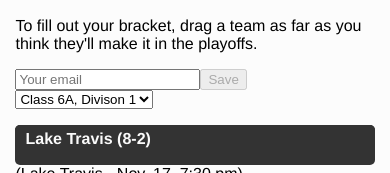
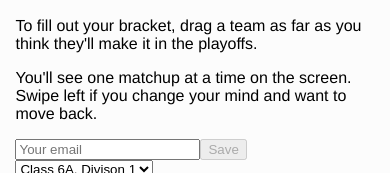
Before and after one commit to sa-express-news/UIL-bracket-17, a React (Create React App) app: page / in a window 390 px wide. Shown: the part 508-681 px from the top of the page. Built offline with nearby package versions, Linux system fonts and the light colour scheme.

Commit message:
Separates 'touch to move' note from 'you'll see one bracket at a time' note so as to only display them to relevant users

```diff
--- a/src/components/Bracket/index.tsx
+++ b/src/components/Bracket/index.tsx
@@ -13,7 +13,7 @@ import { UpdateNode, updateNode, updateBracketID, postBracket, fetchBracket, upd
 import { isTeamUpdateLegal, isBracketComplete } from '../../data-structures/bracket';
 
 import './Bracket.css';
-import instructions, { touchNote, dragNote } from './instructions';
+import instructions, { touchNote, dragNote, mobileNote } from './instructions';
 
 interface BracketState {
     gameIndex: number;
@@ -109,6 +109,8 @@ export default class Bracket extends React.Component<BracketProps, BracketState>
         });
 
         let usageNoteParagraph = <p className="instructions">{this.props.touchEnabled ? touchNote : dragNote}</p>
+
+        let mobileNoteParagraph = window.innerWidth > 767 ? null : <p className="instructions">{mobileNote}</p>
 
         const divisionOptions = [
             {
@@ -209,6 +211,7 @@ export default class Bracket extends React.Component<BracketProps, BracketState>
             <div className="BracketContainer">
                 {instructionParagraphs}
                 {usageNoteParagraph}
+                {mobileNoteParagraph}
                 <div className="input-box">
                     {emailInput}
                     {saveButton}
--- a/src/components/Bracket/instructions.ts
+++ b/src/components/Bracket/instructions.ts
@@ -4,7 +4,9 @@ const instructions: string[] = [
     `Once you’ve completed your bracket(s), fill in your email and hit “save.” Then, bookmark the URL and come back anytime to see how you’re doing. You have until Thursday at 7 p.m. to adjust your bracket. Good luck!`
 ];
 
-export const touchNote = `You'll see one matchup at a time on the screen. Tap the team you think will win to move to the next matchup. Swipe left if you change your mind and want to move back.`
+export const mobileNote = `You'll see one matchup at a time on the screen. Swipe left if you change your mind and want to move back.`;
+
+export const touchNote = 'Tap the team you think will win to move to the next matchup.';
 
 export const dragNote = `To fill out your bracket, drag a team as far as you think they'll make it in the playoffs.`
 
```
